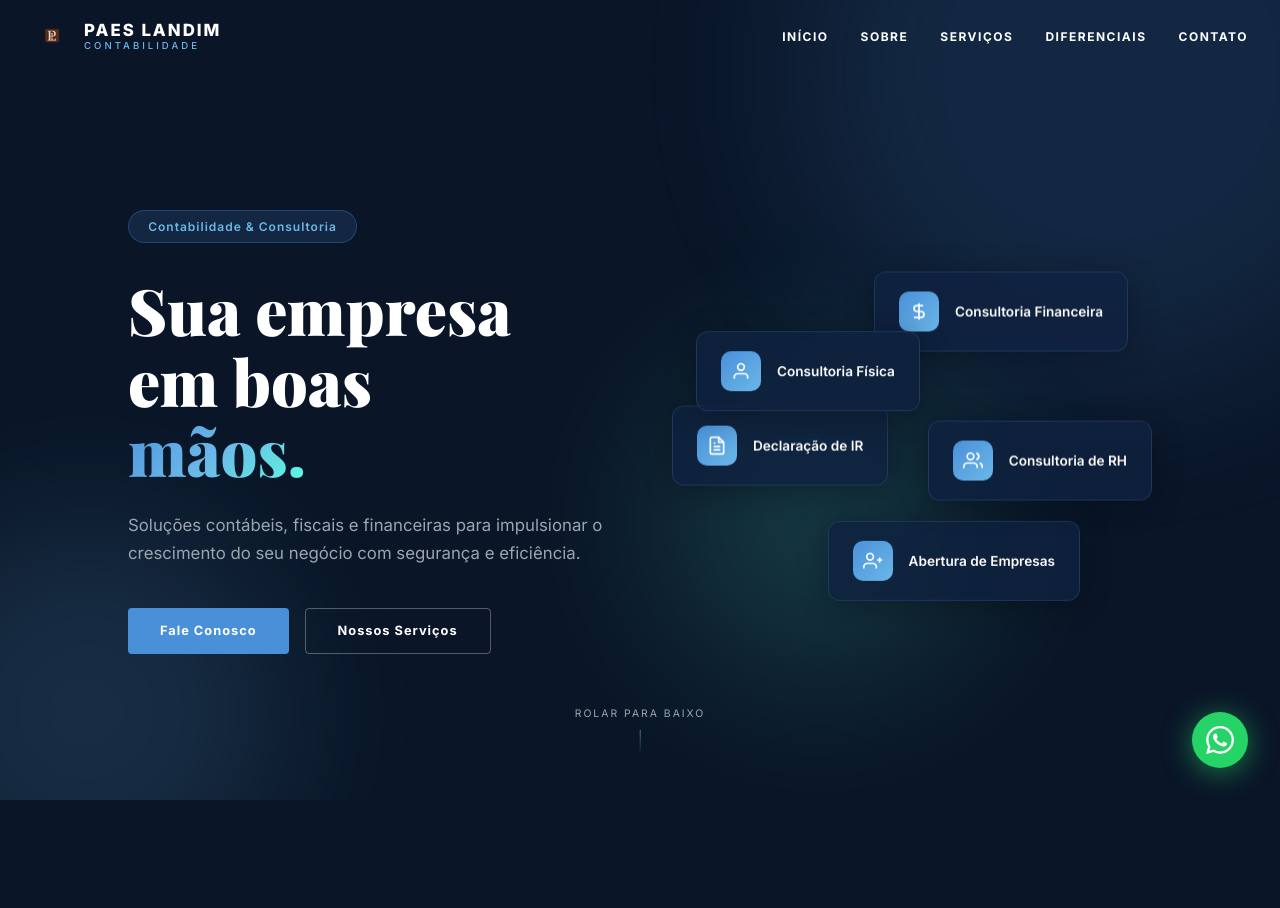
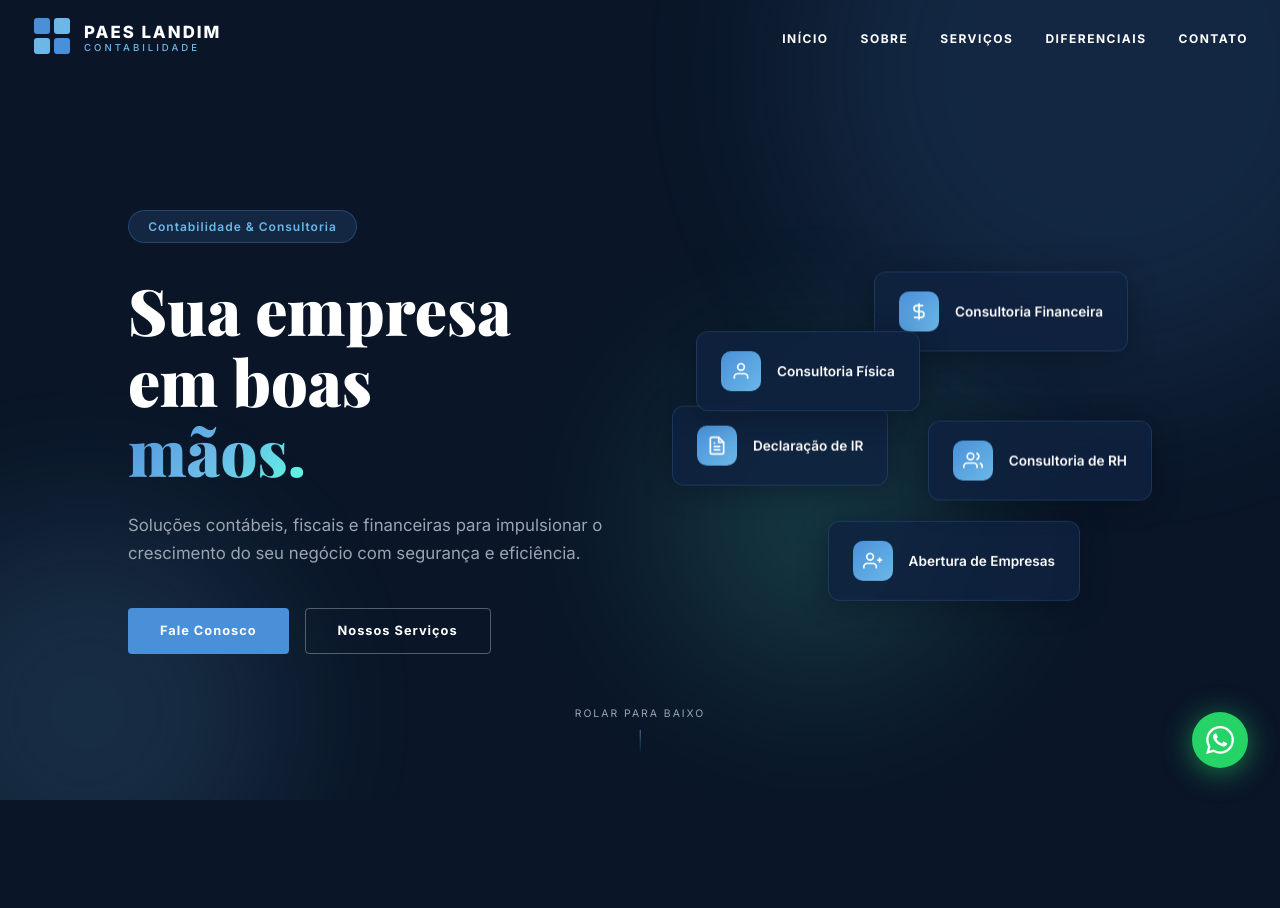
Before and after one commit to jonatas2305/contabilidade-paes-landim, a plain HTML site: page index.html in a window 1280 px wide. Shown: the top 908 px of the page. Drawn offline with nearby package versions, Linux system fonts and the light colour scheme.

Commit message:
Revert "Adicionar logo como favicon e na barra de navegação"
This reverts commit 5e904c78e54b164b8dc124a06312a7e3bdf572a2.

```diff
--- a/index.html
+++ b/index.html
@@ -8,7 +8,6 @@
     <link rel="preconnect" href="https://fonts.googleapis.com">
     <link rel="preconnect" href="https://fonts.gstatic.com" crossorigin>
     <link href="https://fonts.googleapis.com/css2?family=Inter:wght@300;400;500;600;700;800;900&family=Playfair+Display:wght@700;800;900&display=swap" rel="stylesheet">
-    <link rel="icon" type="image/png" href="WhatsApp_Image_2026-03-27_at_15.31.42-removebg-preview.png">
     <link rel="stylesheet" href="style.css">
 </head>
 <body>
@@ -17,7 +16,12 @@
         <div class="header__container">
             <a href="#" class="header__logo">
                 <div class="logo-icon">
-                    <img src="WhatsApp_Image_2026-03-27_at_15.31.42-removebg-preview.png" alt="Paes Landim Logo" style="width: 40px; height: 40px; border-radius: 6px; object-fit: cover;">
+                    <svg viewBox="0 0 40 40" fill="none" xmlns="http://www.w3.org/2000/svg">
+                        <rect x="2" y="2" width="16" height="16" rx="3" fill="#4A90D9"/>
+                        <rect x="22" y="2" width="16" height="16" rx="3" fill="#6BB8E8"/>
+                        <rect x="2" y="22" width="16" height="16" rx="3" fill="#6BB8E8"/>
+                        <rect x="22" y="22" width="16" height="16" rx="3" fill="#4A90D9"/>
+                    </svg>
                 </div>
                 <div class="logo-text">
                     <span class="logo-name">PAES LANDIM</span>
```
Also changed, not shown: WhatsApp_Image_2026-03-27_at_15.31.42-removebg-preview.png (deleted).
